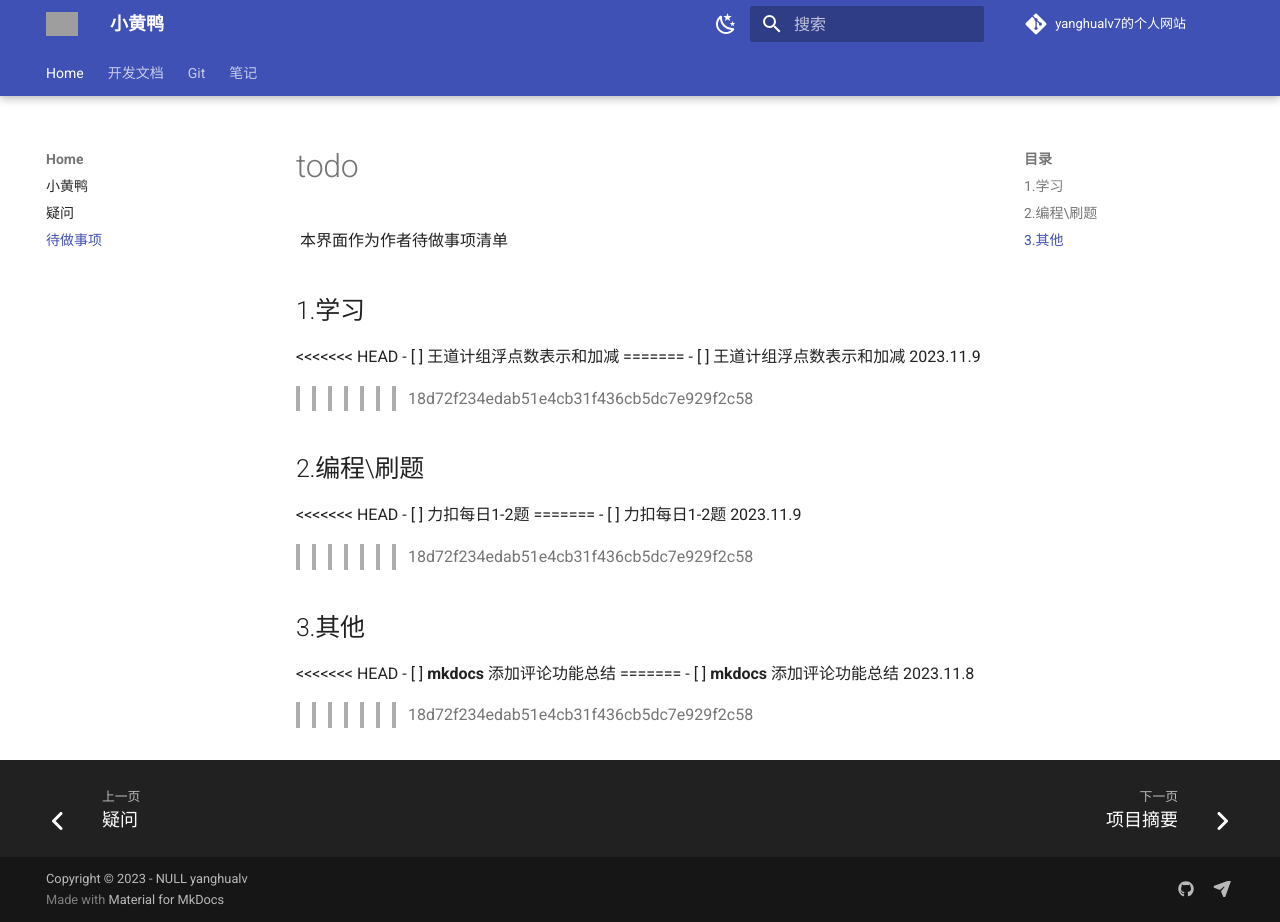
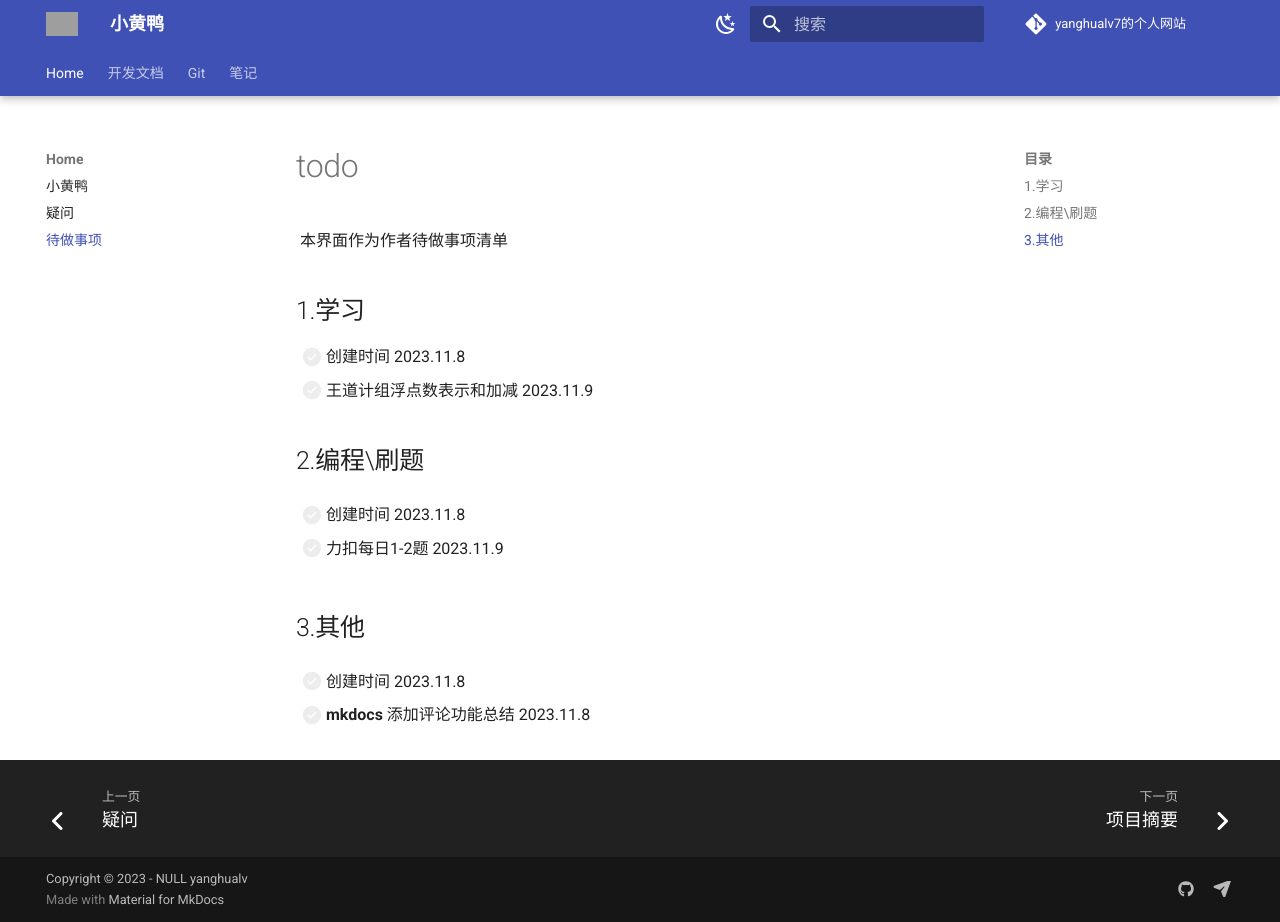
Before and after one commit to yanghualv7/yanghualv7.github.io, an MkDocs documentation site: the page built from docs/Home/todo.md, in a window 1280 px wide and 922 px high. Built offline with MkDocs 1.6.1 and Material for MkDocs 9.7.7, drawn with Linux system fonts in a browser that asks for light colours; nearby versions of some CDN libraries; comment, search, counter and statistics services are not loaded; grey boxes are pictures that could not be loaded.

Commit message:
+新增时间戳

```diff
--- a/docs/Home/todo.md
+++ b/docs/Home/todo.md
@@ -4,28 +4,21 @@
 
 ## 1.学习
 
-<<<<<<< HEAD
-- [ ] 王道计组浮点数表示和加减
-=======
+- [ ] 创建时间 2023.11.8
 - [ ] 王道计组浮点数表示和加减 2023.11.9
->>>>>>> 18d72f234edab51e4cb31f436cb5dc7e929f2c58
 
 
 
 ## 2.编程\刷题
 
-<<<<<<< HEAD
-- [ ] 力扣每日1-2题
-=======
+- [ ] 创建时间 2023.11.8
+
 - [ ] 力扣每日1-2题 2023.11.9
->>>>>>> 18d72f234edab51e4cb31f436cb5dc7e929f2c58
 
 
 
 ## 3.其他
 
-<<<<<<< HEAD
-- [ ] **mkdocs** 添加评论功能总结
-=======
+- [ ] 创建时间 2023.11.8
+
 - [ ] **mkdocs** 添加评论功能总结 2023.11.8
->>>>>>> 18d72f234edab51e4cb31f436cb5dc7e929f2c58
```
